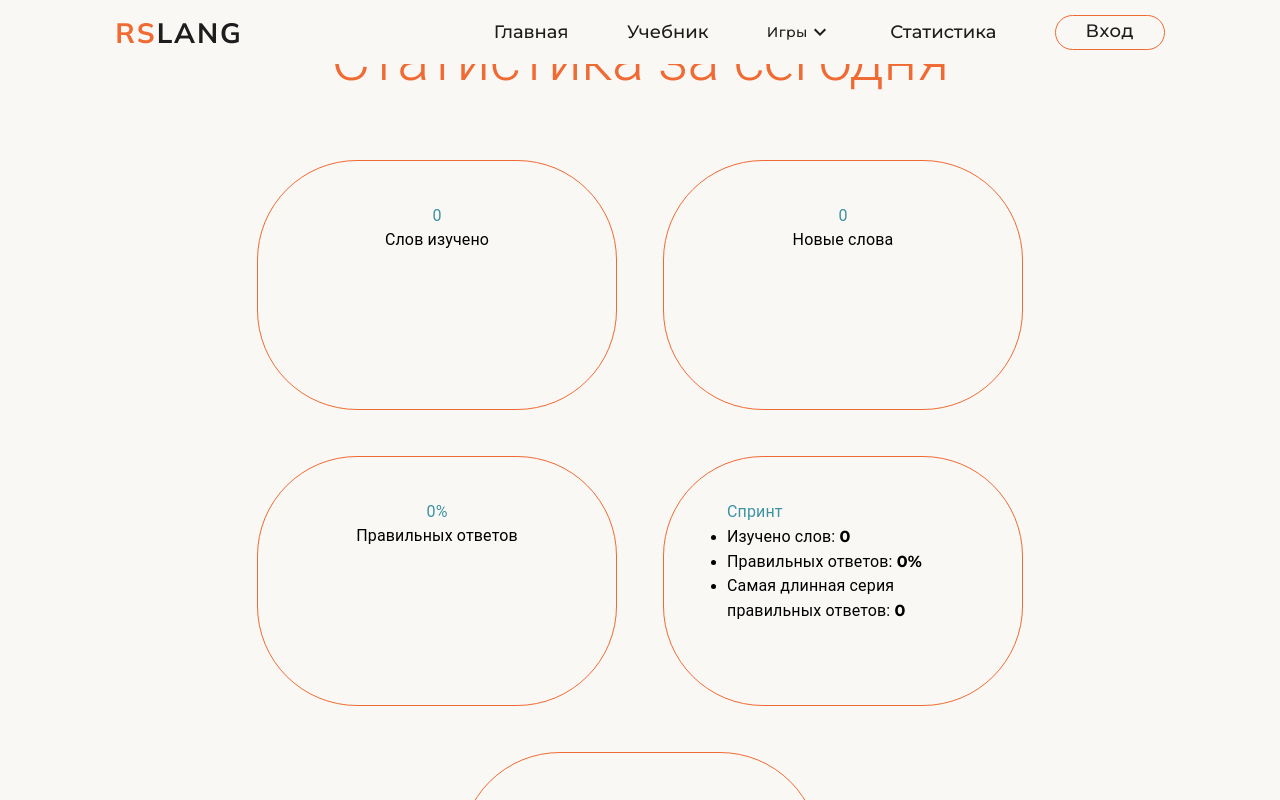
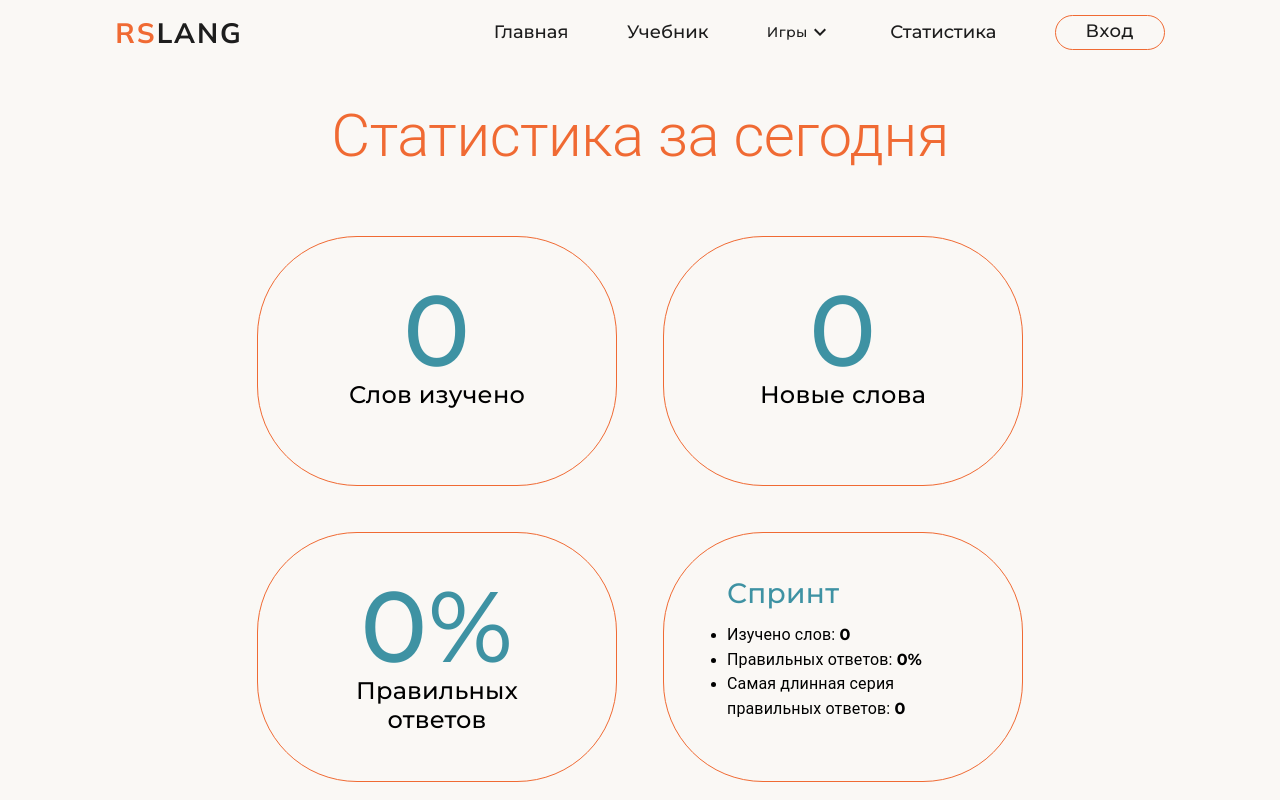
Before and after one commit to roman847/rslang, a React (Create React App) app: page /statistics in a window 1280 px wide. Shown: the top 800 px of the page. Built offline with nearby package versions, Linux system fonts and the light colour scheme; the HTML template or start-up script is replaced by a standard one; what core would draw is missing.

Commit message:
refactor: fix style of StatisticToday (Wed Aug 24 21:37:11 RTZ 2022)

```diff
--- a/src/pages/Statistics/components/Diagram.tsx/Diagram.tsx
+++ b/src/pages/Statistics/components/Diagram.tsx/Diagram.tsx
@@ -3,21 +3,6 @@ import * as echarts from 'echarts'
 import style from './diagram.module.scss'
 
 const Diagram = () => {
-  const option = {
-    xAxis: {
-      type: 'category',
-      data: ['Mon', 'Tue', 'Wed', 'Thu', 'Fri', 'Sat', 'Sun'],
-    },
-    yAxis: {
-      type: 'value',
-    },
-    series: [
-      {
-        data: [150, 230, 224, 218, 135, 147, 260],
-        type: 'line',
-      },
-    ],
-  }
   return (
     <div>
       <body>
--- a/src/pages/Statistics/components/StatisticToday/statistic.module.scss
+++ b/src/pages/Statistics/components/StatisticToday/statistic.module.scss
@@ -5,7 +5,7 @@
   width: 100%;
   text-align: center;
   background-color: $bgColor;
-  padding-top: 24px;
+  padding-top: 100px;
 }
 .main__content {
   display: flex;
@@ -14,6 +14,19 @@
   gap: 46px;
   width: 100%;
   padding: 64px 0px;
+  .item__progress {
+    @include font100;
+    color: $secondaryColor;
+  }
+  .item__description {
+    @include font24;
+  }
+  .item__title {
+    @include fontSize28;
+    color: $secondaryColor;
+    text-align: left;
+    margin-bottom: 12px;
+  }
 }
 .content__item {
   width: 360px;
@@ -22,16 +35,3 @@
   border: 1px solid $accentColor;
   border-radius: 100px;
 }
-.item__progress {
-  @include font100;
-  color: $secondaryColor;
-}
-.item__description {
-  @include font24;
-}
-.item__title {
-  @include fontSize28;
-  color: $secondaryColor;
-  text-align: left;
-  margin-bottom: 12px;
-}
```
